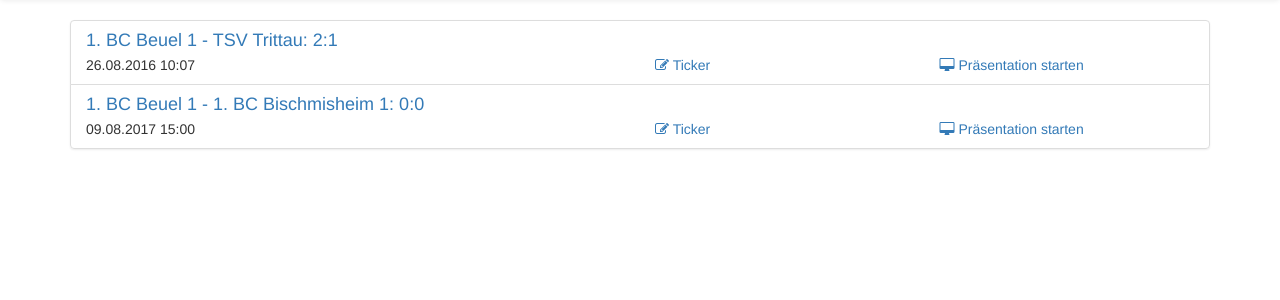
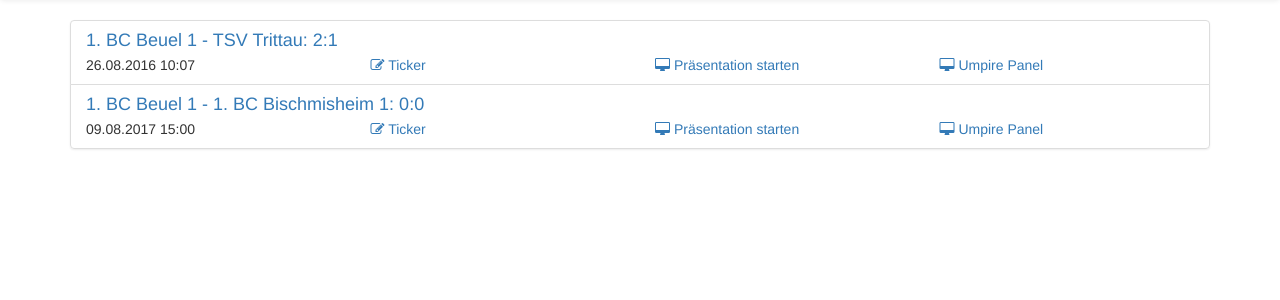
Before and after one commit to meyerjo/ticker, a Django app: page /ticker/manage/ticker/ in a window 1280 px wide. Shown: the part 52-352 px from the top of the page. Run offline with Django 3.2, Linux system fonts and the light colour scheme; a user stored in the database is signed in; data comes from the database, SQL or seed files in the repository; some libraries are stand-ins or nearby versions.

Commit message:
* added bup support

```diff
--- a/ticker/templates/user/manage_ticker.html
+++ b/ticker/templates/user/manage_ticker.html
@@ -1,5 +1,5 @@
 {% extends 'user/manage_base.html' %}
-
+{% load staticfiles %}
 {% block content %}
     <div class="container">
         {% if messages %}
@@ -25,7 +25,7 @@
                             </h4>
                             <div class="list-group-item-text">
                                 <div class="row">
-                                    <div class="col-sm-6">
+                                    <div class="col-sm-3">
                                         {{ match.match_time|date:"d.m.Y H:i" }}
                                     </div>
                                     <div class="col-sm-3">
@@ -33,6 +33,9 @@
                                     </div>
                                     <div class="col-sm-3">
                                         <a href="{% url 'presentation_view' 0 match.id %}"><i class="fa fa-desktop"></i> Präsentation starten</a>
+                                    </div>
+                                    <div class="col-sm-3">
+                                        <a href="{% static 'bup/cur/bup.html' %}#jt_id={{match.id}}"><i class="fa fa-desktop"></i> Umpire Panel</a>
                                     </div>
                                 </div>
                             </div>
```
Also changed, not shown: ticker/templates/user/manage_dashboard.html (+5 -3 lines).
